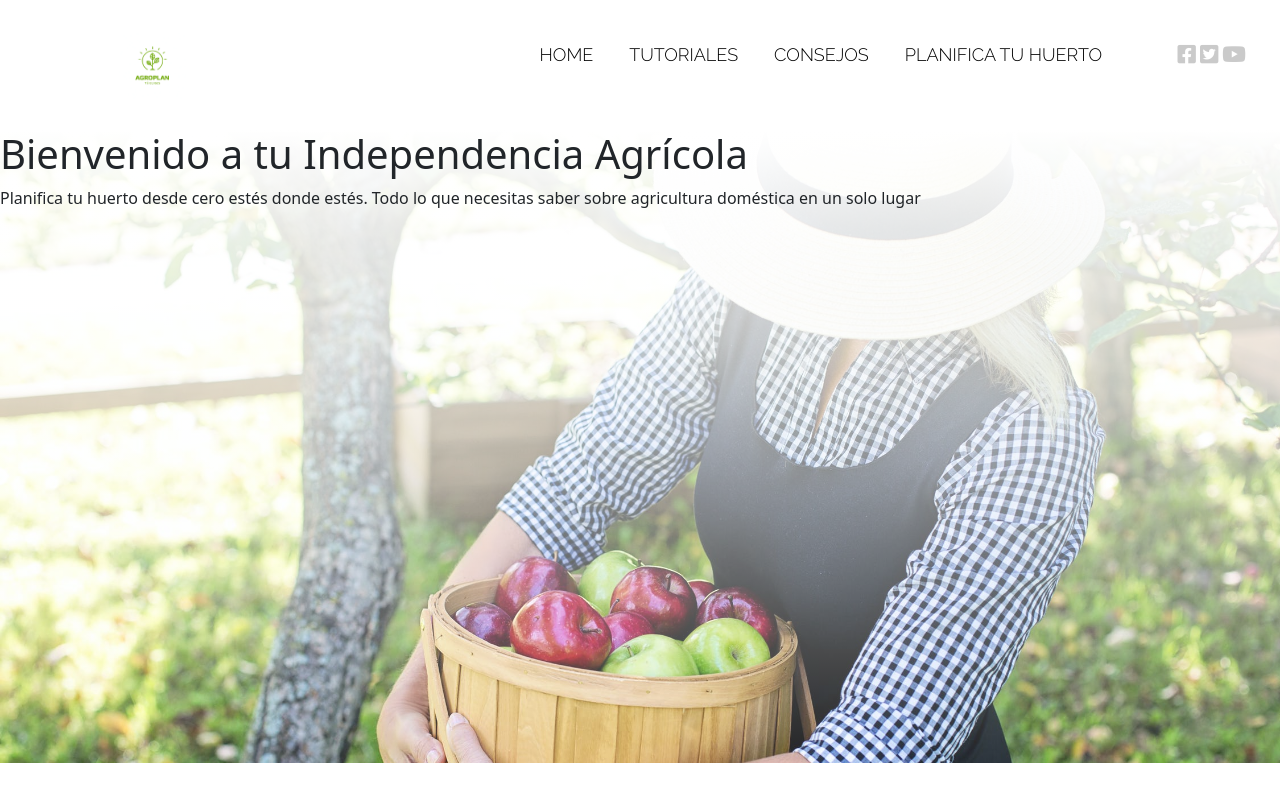
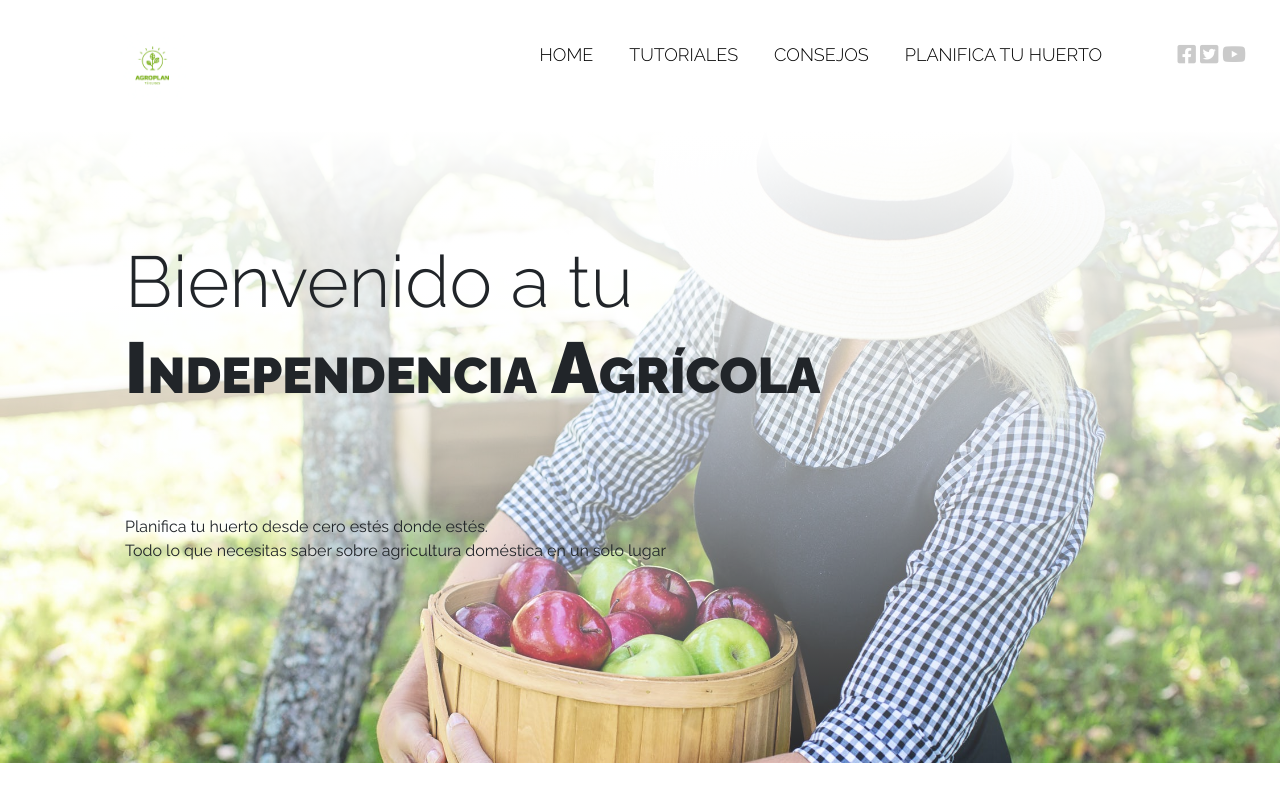
Before and after one commit to lenatsi/proyecto_agricultura, an Angular app: page / in a window 1280 px wide. Built offline with nearby package versions, Linux system fonts and the light colour scheme.

Commit message:
Home page updated

```diff
--- a/src/app/home-page/home-page.component.html
+++ b/src/app/home-page/home-page.component.html
@@ -1,7 +1,6 @@
 <div class="Box">
   <div class="ImagenPrincipal">
     <h1>Bienvenido a tu <span>Independencia Agrícola</span></h1>
-    <p>Planifica tu huerto desde cero estés donde estés.
-      Todo lo que necesitas saber sobre agricultura doméstica en un solo lugar</p>
+    <p>Planifica tu huerto desde cero estés donde estés.<br>Todo lo que necesitas saber sobre agricultura doméstica en un solo lugar</p>
   </div>
 </div>
--- a/src/app/home-page/home-page.component.scss
+++ b/src/app/home-page/home-page.component.scss
@@ -7,6 +7,21 @@
     height: 633px;
     background-image:linear-gradient(rgb(255, 255, 255), rgba(255, 255, 255, 0.132)) , url("../../assets/img/pexels-photo-5359045.jpeg");
     background-size: cover;
+    h1{
+      width: 860px;
+      padding-top:109px;
+      padding-left:125px;
+      font-size: 72px;
+      font-weight: 300;
+      span{
+        font-weight: 900;
+        font-variant: small-caps;
+      }
+    }
+    p{
+      padding-left: 125px;
+      padding-top: 95px;
+    }
   }
 
 }
--- a/src/app/top-menu/top-menu.component.scss
+++ b/src/app/top-menu/top-menu.component.scss
@@ -21,7 +21,6 @@
       width: 50%;
       text-align: right;
       display: flex;
-      font-family: "Raleway", sans-serif;
       font-weight: 300;
       font-size: 18px;
       padding-top: 41px;
--- a/src/styles.scss
+++ b/src/styles.scss
@@ -1,2 +1,7 @@
 /* You can add global styles to this file, and also import other style files */
 @import url('https://fonts.googleapis.com/css2?family=Raleway:ital,wght@0,100;0,200;0,300;0,400;0,500;0,600;0,700;0,800;0,900;1,100;1,200;1,300;1,400;1,500;1,600;1,700;1,800;1,900&display=swap');
+
+
+*:not(i){
+  font-family: "Raleway", sans-serif;
+}
```
